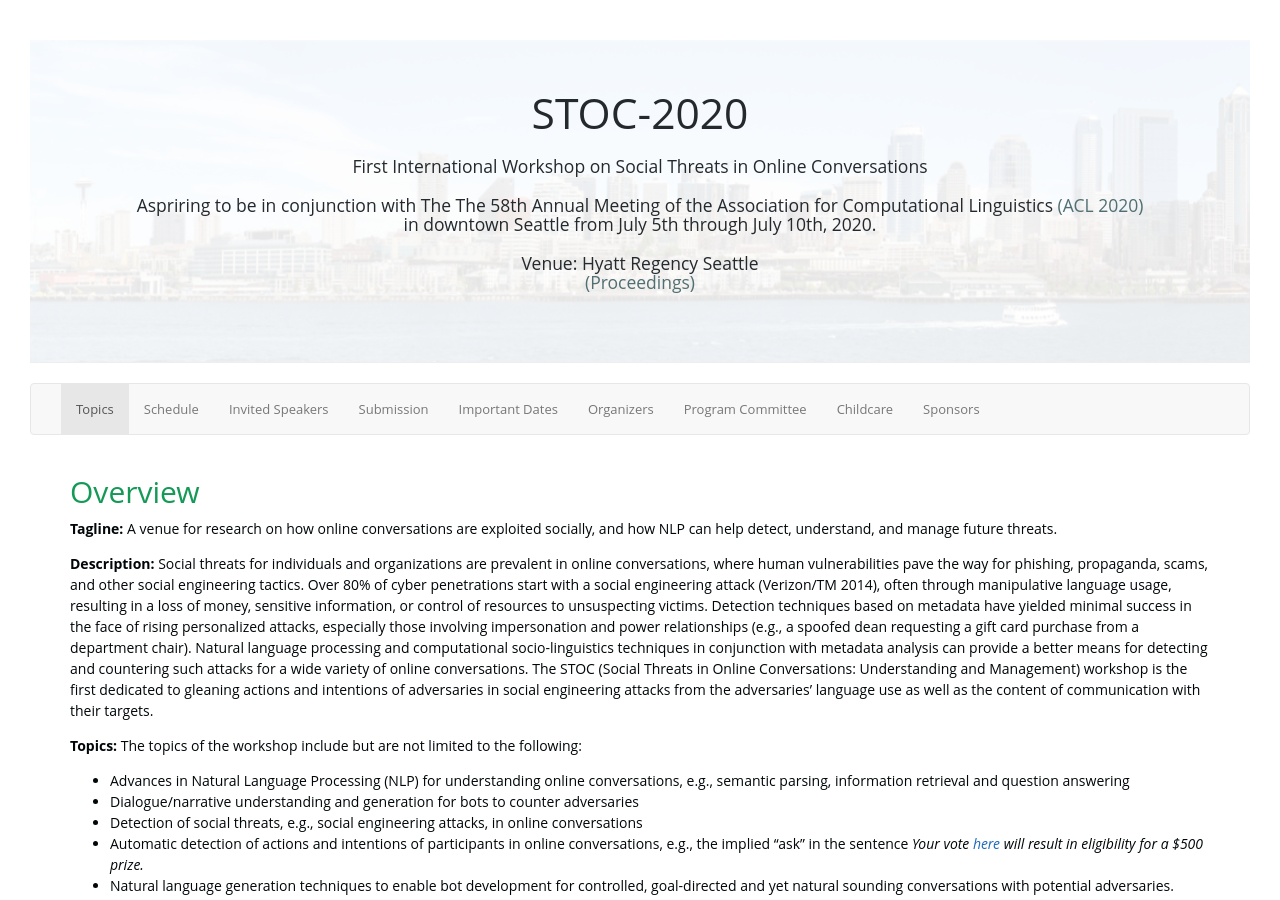
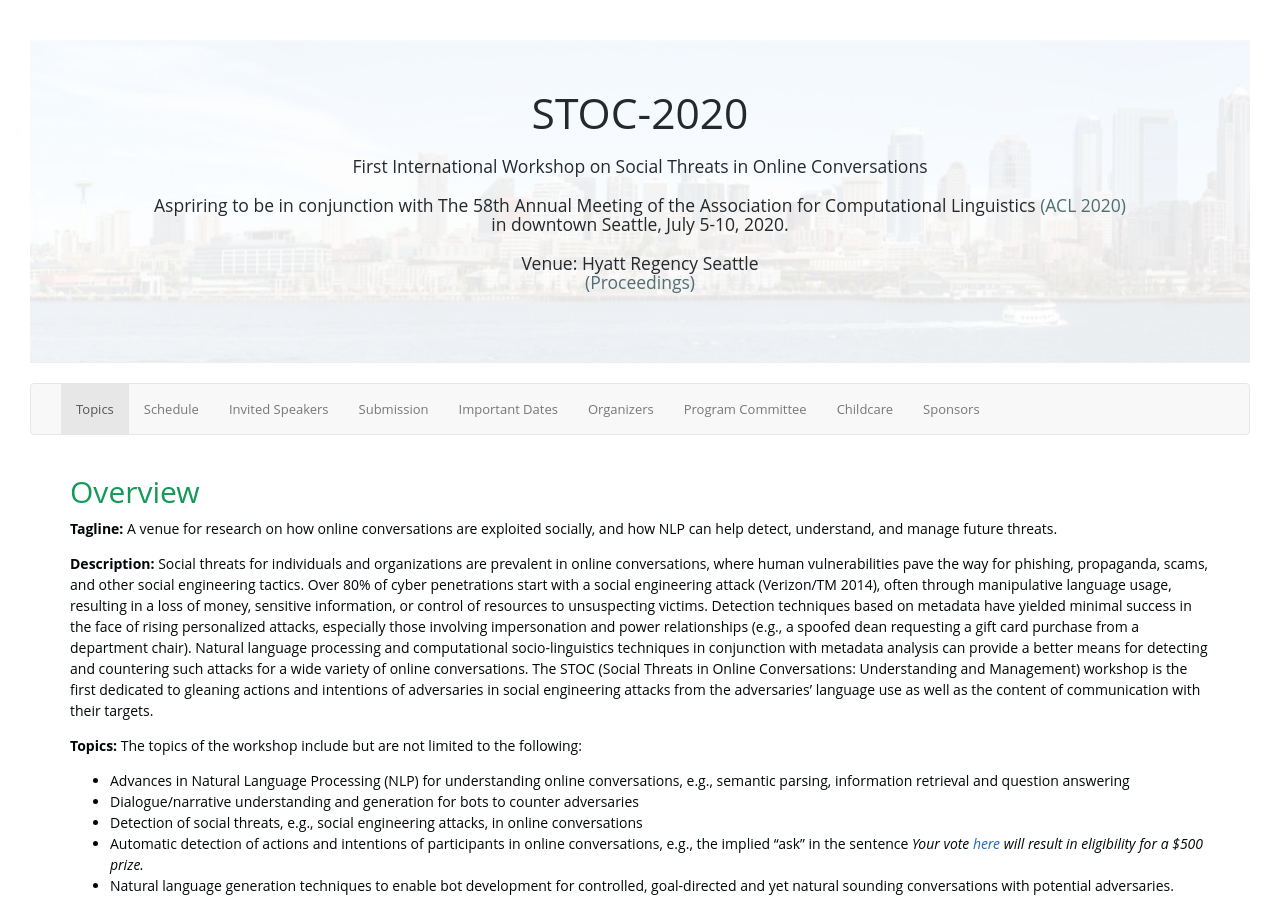
Before and after one commit to social-threats/social-threats.github.io, a Jekyll site: the page built from index.html, in a window 1280 px wide and 900 px high. Built offline with Jekyll 4.4.1, drawn with Linux system fonts in a browser that asks for light colours; nearby versions of some CDN libraries.

Commit message:
Update header.html

```diff
--- a/_includes/_STOC_2020/header.html
+++ b/_includes/_STOC_2020/header.html
@@ -2,10 +2,8 @@
 
     <h1 class="project-name ">STOC-2020</h1>
     <h2 class="project-tagline ">First International Workshop on Social Threats in Online Conversations</h2>
-    <h2 class="project-tagline ">Aspriring to be in conjunction with The The 58th Annual Meeting of the Association for
-        Computational Linguistics <a href="https://acl2020.org/">(ACL 2020)</a> <br> in downtown Seattle from July 5th
-        through
-        July 10th, 2020.
+    <h2 class="project-tagline ">Aspriring to be in conjunction with The 58th Annual Meeting of the Association for
+        Computational Linguistics <a href="https://acl2020.org/">(ACL 2020)</a> <br> in downtown Seattle, July 5-10, 2020.
         <br>
         <br>
         Venue: Hyatt Regency Seattle
```
